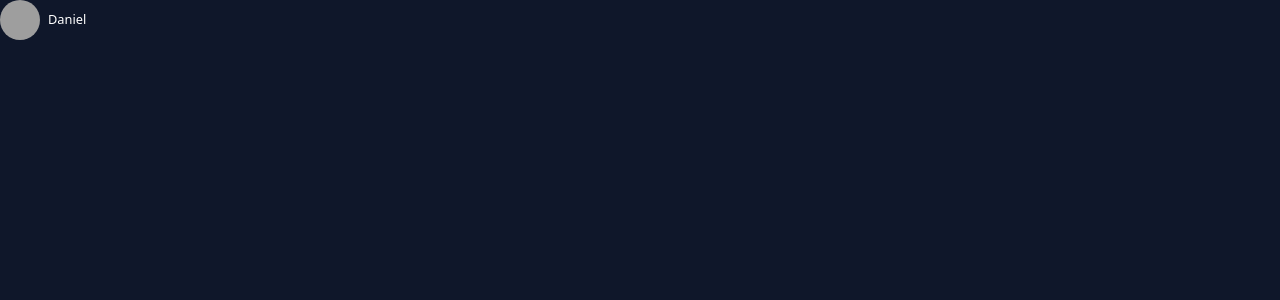
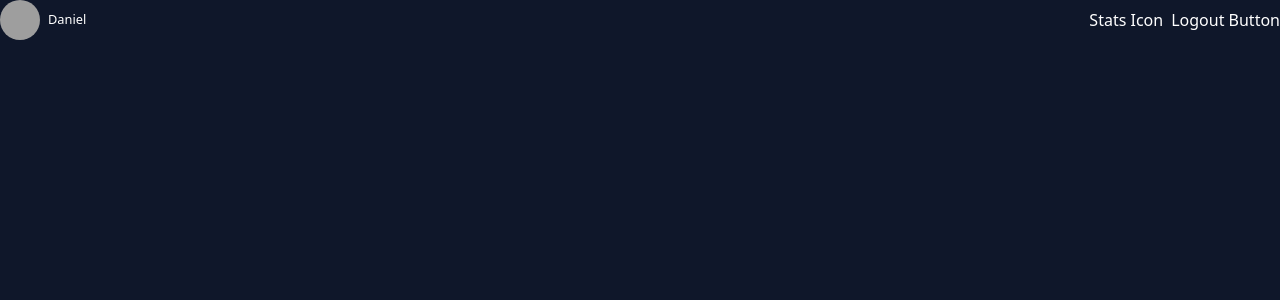
Before and after one commit to danielAwale/finance-tracker, a Next.js app in the folder my-app/: page / in a window 1280 px wide. Shown: the top 300 px of the page. Built offline with nearby package versions, Linux system fonts and the light colour scheme; grey boxes are pictures that could not be loaded.

Commit message:
contain the two sides of navigation

```diff
--- a/my-app/app/page.js
+++ b/my-app/app/page.js
@@ -1,6 +1,6 @@
 export default function Home() {
   return (
-    <header>
+    <header className="flex items-center justify-between">
       {/* User Information */}
       <div className="flex items-center gap-2">
         {/* img */}
@@ -15,6 +15,12 @@ export default function Home() {
         {/* name */}
         <small>Daniel</small>
       </div>
+
+      {/* Right side of our navigation */}
+      <nav className="flex item-center gap-2">
+        <div>Stats Icon</div>
+        <div>Logout Button</div>
+      </nav>
     </header>
   );
 }
```
